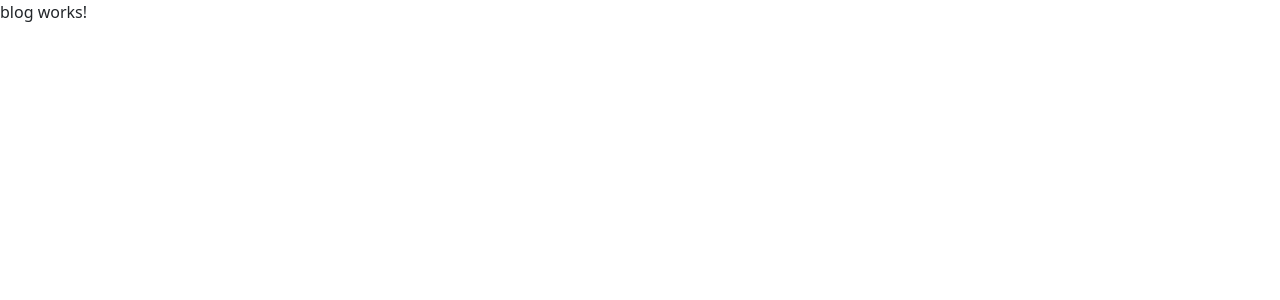
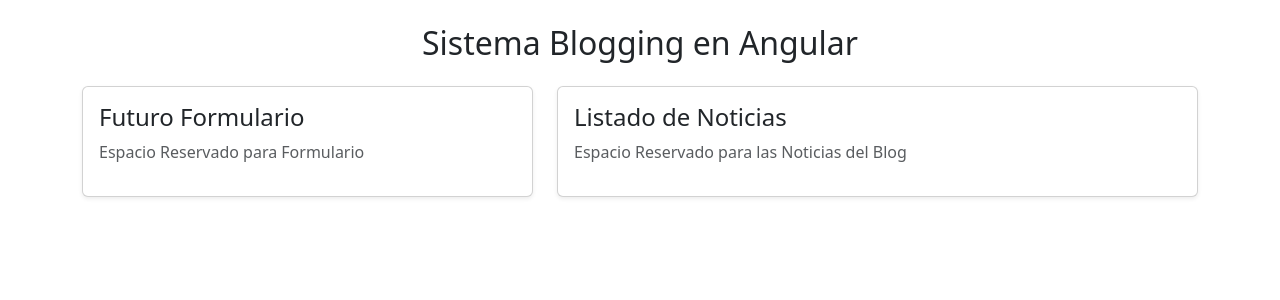
Before and after one commit to Franchutech/P1_ANGULAR_BLOGGING, an Angular app: page / in a window 1280 px wide. Shown: the top 300 px of the page. Built offline with nearby package versions, Linux system fonts and the light colour scheme.

Commit message:
Criterio 2: Estructura base del blog en HTML

```diff
--- a/src/app/components/blog/blog.html
+++ b/src/app/components/blog/blog.html
@@ -1 +1,21 @@
-<p>blog works!</p>
+<div class="container mt-4">
+    <h2 class="text-center mb-4">Sistema Blogging en Angular</h2>
+    <div class="row">
+            <!--ÁREA PARA MI FORMULARIO-->
+        <div class="col-md-5">
+            <div class="card p-3 shadow-sm">
+                <h4>Futuro Formulario</h4>
+                <p class="text-muted">Espacio Reservado para Formulario</p>
+            </div>
+        </div>
+
+            <!--ÁREA PARA MI FORMULARIO-->
+
+        <div class="col-md-7">
+            <div class="card p-3 shadow-sm">
+                <h4>Listado de Noticias</h4>
+                <p class="text-muted">Espacio Reservado para las Noticias del Blog</p>
+            </div>
+        </div>
+    </div>
+</div>
```
